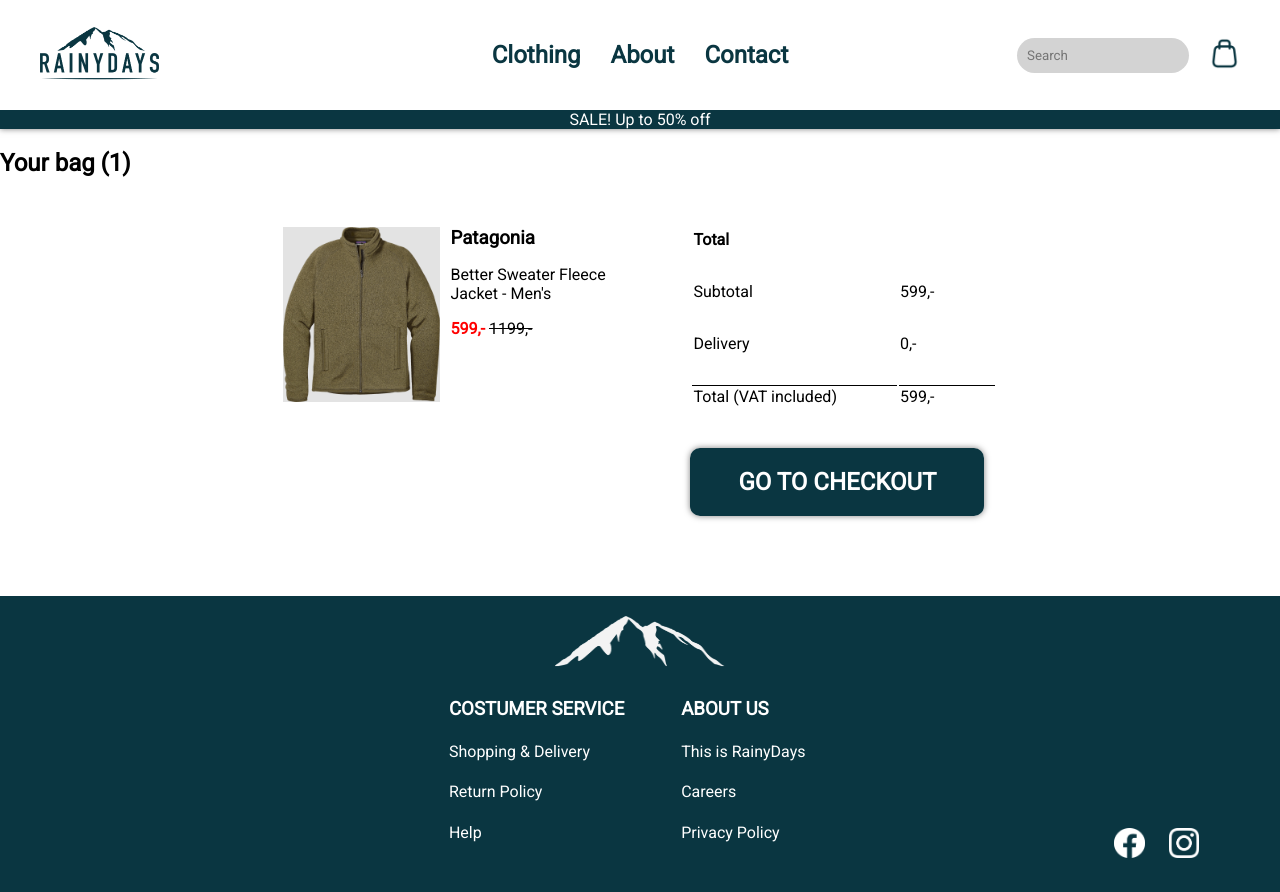
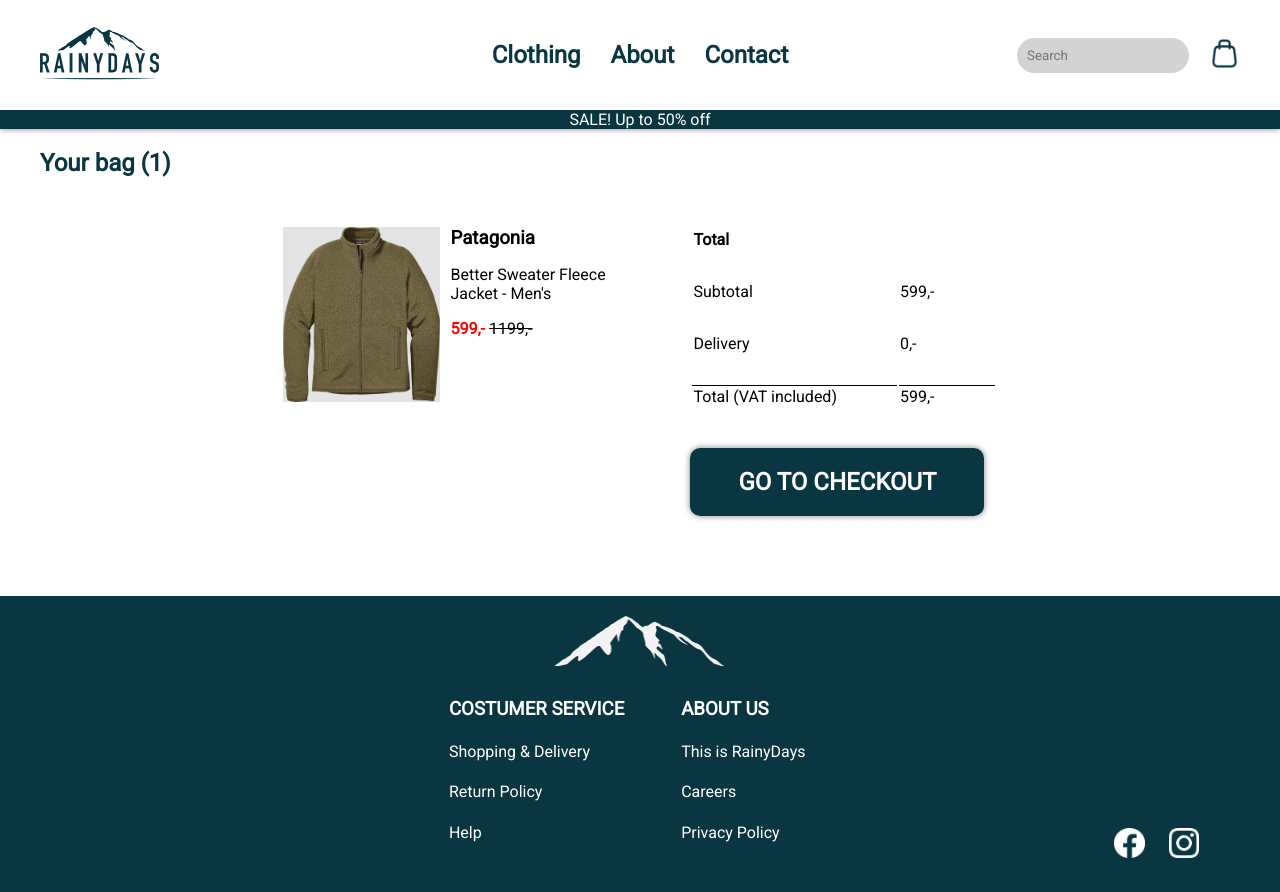
Before and after one commit to SanderNilsen/RainyDays, a plain HTML site: page bag.html in a window 1280 px wide. Drawn offline with Linux system fonts and the light colour scheme.

Commit message:
Update bag.html

```diff
--- a/bag.html
+++ b/bag.html
@@ -45,7 +45,7 @@
     </header>
 
     <main>
-      <h2 id="top-text">Your bag (1)</h2>
+      <h2 class="top-main-nav">Your bag (1)</h2>
       <div class="bag-container">
         <div class="product1">
           <img class="product_img" src="images/Product1.png" alt="product1" >
```
